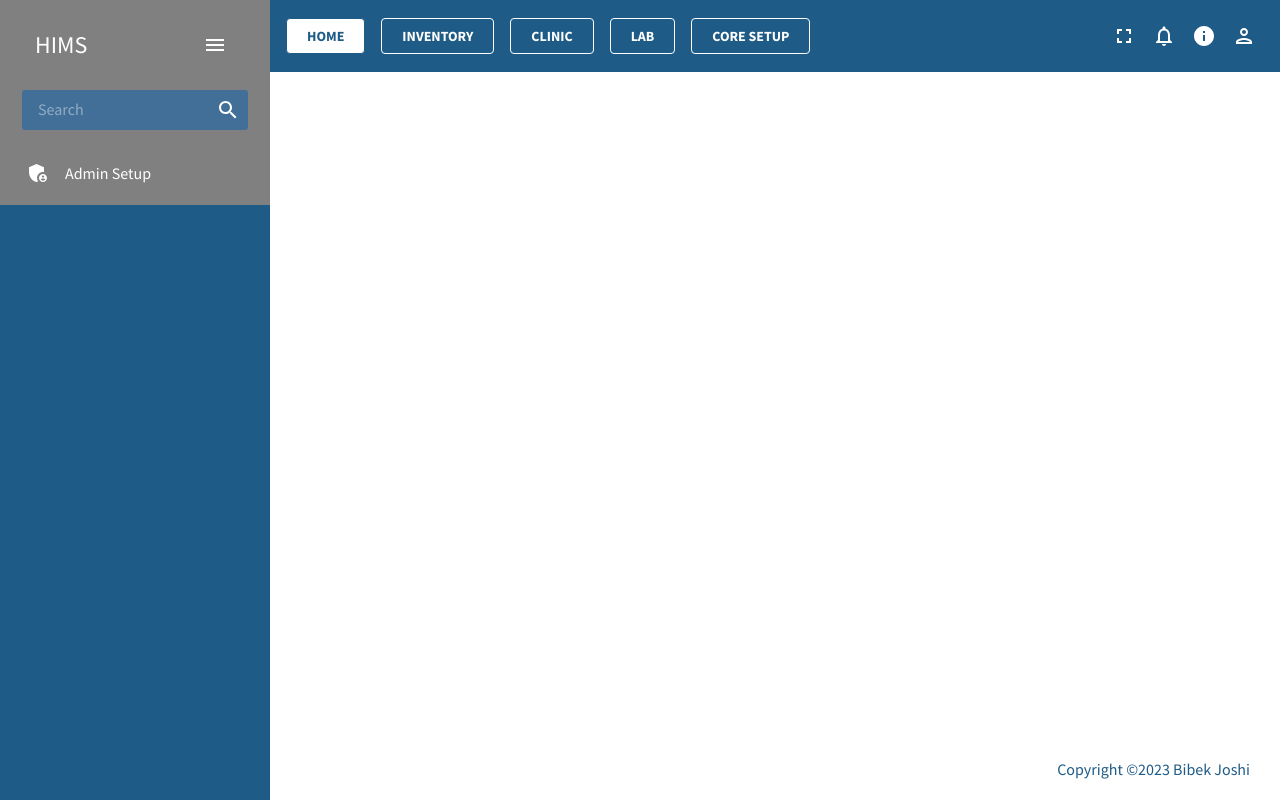
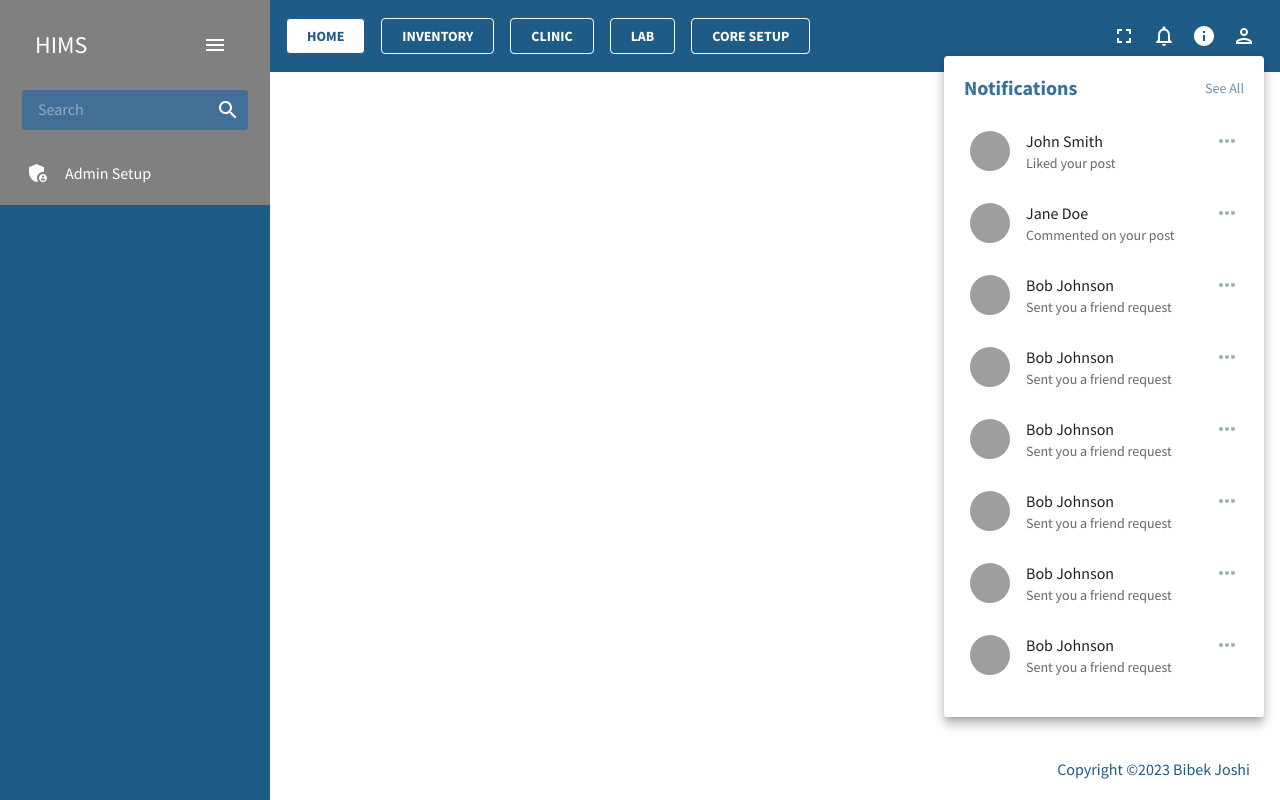
Before and after one commit to bibekjoshi01/react-hospital-management-system, a React (Create React App) app: page /lab in a window 1280 px wide. Both pictures are taken after a click on the button 1164 px from the left and 36 px from the top of the page. Built offline with nearby package versions, Linux system fonts and the light colour scheme; grey boxes are pictures that could not be loaded.

Commit message:
notification section

```diff
--- a/src/components/Notification.jsx
+++ b/src/components/Notification.jsx
@@ -0,0 +1,204 @@
+import React, { useState } from "react";
+import "../css/Notification.css";
+import {
+  Box,
+  IconButton,
+  Popover,
+  Typography,
+  List,
+  ListItem,
+  ListItemAvatar,
+  Avatar,
+  ListItemText,
+} from "@mui/material";
+import NotificationsOutlinedIcon from "@mui/icons-material/NotificationsOutlined";
+import MoreHorizIcon from "@mui/icons-material/MoreHoriz";
+
+const NotificationPanel = () => {
+  // Define state to keep track of whether the notification panel is open or not
+  const [anchorEl, setAnchorEl] = useState(null);
+
+  // Define an event handler to open the notification panel when the notification icon is clicked
+  const handleClick = (event) => {
+    setAnchorEl(event.currentTarget);
+  };
+
+  // Define an event handler to close the notification panel
+  const handleClose = () => {
+    setAnchorEl(null);
+  };
+
+  // Define some dummy data for the notifications
+  const notifications = [
+    {
+      id: 1,
+      avatar: "https://picsum.photos/200",
+      title: "John Smith",
+      content: "Liked your post ",
+    },
+    {
+      id: 2,
+      avatar: "https://picsum.photos/200",
+      title: "Jane Doe",
+      content: "Commented on your post",
+    },
+    {
+      id: 3,
+      avatar: "https://picsum.photos/200",
+      title: "Bob Johnson",
+      content: "Sent you a friend request",
+    },
+    {
+      id: 3,
+      avatar: "https://picsum.photos/200",
+      title: "Bob Johnson",
+      content: "Sent you a friend request",
+    },
+    {
+      id: 3,
+      avatar: "https://picsum.photos/200",
+      title: "Bob Johnson",
+      content: "Sent you a friend request",
+    },
+    {
+      id: 3,
+      avatar: "https://picsum.photos/200",
+      title: "Bob Johnson",
+      content: "Sent you a friend request",
+    },
+    {
+      id: 3,
+      avatar: "https://picsum.photos/200",
+      title: "Bob Johnson",
+      content: "Sent you a friend request",
+    },
+    {
+      id: 3,
+      avatar: "https://picsum.photos/200",
+      title: "Bob Johnson",
+      content: "Sent you a friend request",
+    },
+    {
+      id: 3,
+      avatar: "https://picsum.photos/200",
+      title: "Bob Johnson",
+      content: "Sent you a friend request",
+    },
+    {
+      id: 3,
+      avatar: "https://picsum.photos/200",
+      title: "Bob Johnson",
+      content: "Sent you a friend request",
+    },
+    {
+      id: 3,
+      avatar: "https://picsum.photos/200",
+      title: "Bob Johnson",
+      content: "Sent you a friend request",
+    },
+    {
+      id: 3,
+      avatar: "https://picsum.photos/200",
+      title: "Bob Johnson",
+      content: "Sent you a friend request",
+    },
+  ];
+
+  const BoxStyle = {
+    paddingRight: "10px",
+    paddingLeft: "10px",
+    paddingBottom: "10px",
+    paddingTop: "10px",
+    width: "320px",
+    cursor: "pointer",
+  };
+
+  // Define the content of the notification panel
+  const notificationPanel = (
+    <Popover
+      open={Boolean(anchorEl)}
+      anchorEl={anchorEl}
+      onClose={handleClose}
+      anchorOrigin={{
+        vertical: "bottom",
+        horizontal: "center",
+      }}
+      transformOrigin={{
+        vertical: "top",
+        horizontal: "center",
+      }}
+    >
+      <Box sx={BoxStyle} className="notification-box">
+        <Box
+          sx={{
+            display: "flex",
+            justifyContent: "space-between",
+            alignItems: "center",
+          }}
+        >
+          <Typography
+            variant="h4"
+            sx={{
+              mb: 2,
+              fontWeight: "bold",
+              color: "#37729b",
+              padding: "10px",
+            }}
+          >
+            Notifications
+          </Typography>
+          <Typography
+            variant="h6"
+            sx={{
+              mb: 2,
+              color: "#6296ba",
+              padding: "10px",
+            }}
+          >
+            See All
+          </Typography>
+        </Box>
+
+        <Box sx={{ maxHeight: "600px", overflowY: "auto", marginTop: "-20px" }}>
+          <List sx={{ width: "100%" }}>
+            {notifications.map((notification) => (
+              <Box
+                sx={{
+                  display: "flex",
+                  justifyContent: "space-between",
+                  alignItems: "center",
+                  paddingRight: "15px"
+                }}
+                className="notification"
+              >
+                <ListItem key={notification.id}>
+                  <ListItemAvatar>
+                    <Avatar src={notification.avatar} />
+                  </ListItemAvatar>
+                  <ListItemText
+                    primary={notification.title}
+                    secondary={notification.content}
+                  />
+                </ListItem>
+                <MoreHorizIcon
+                  sx={{ marginBottom: "20px", color: "#97afc1" }}
+                />
+              </Box>
+            ))}
+          </List>
+        </Box>
+      </Box>
+    </Popover>
+  );
+
+  return (
+    <>
+      <IconButton onClick={handleClick}>
+        <NotificationsOutlinedIcon />
+      </IconButton>
+      {notificationPanel}
+    </>
+  );
+};
+
+export default NotificationPanel;
--- a/src/components/dashboard/LabDashboard.jsx
+++ b/src/components/dashboard/LabDashboard.jsx
@@ -3,7 +3,6 @@ import React from 'react'
 function LabDashboard() {
   return (
     <div>
-      Lab Dashboard
     </div>
   )
 }
--- a/src/components/global/Topbar.jsx
+++ b/src/components/global/Topbar.jsx
@@ -14,6 +14,7 @@ import Modal from "@mui/material/Modal";
 import Typography from "@mui/material/Typography";
 import * as React from "react";
 import InfoIcon from "@mui/icons-material/Info";
+import NotificationPanel from "../Notification";
 
 const style = {
   position: "absolute",
@@ -166,15 +167,10 @@ const Topbar = () => {
               >
                 {fullScreen ? <FullscreenExitIcon /> : <FullscreenIcon />}
               </IconButton>
-              <IconButton>
-                <NotificationsOutlinedIcon />
-              </IconButton>
+              <NotificationPanel/>
               <IconButton>
                 <InfoIcon onClick={handleOpen} />
               </IconButton>
-              {/* <IconButton>
-                <SettingsOutlinedIcon />
-              </IconButton> */}
               <IconButton>
                 <PersonOutlinedIcon />
               </IconButton>
--- /dev/null
+++ b/src/css/Notification.css
@@ -0,0 +1,4 @@
+.notification:hover {
+    background-color: #f2f2f2;
+    border-radius: 5px;
+}
--- a/src/index.css
+++ b/src/index.css
@@ -19,17 +19,22 @@ body,
   width: 10px;
 }
 
+::-webkit-scrollbar-button {
+  width: 10px;
+}
+
 /* Track */
 ::-webkit-scrollbar-track {
-  background: #e0e0e0;
+  background: white;
 }
 
 /* Handle */
 ::-webkit-scrollbar-thumb {
-  background: #888;
+  background: rgb(255, 255, 255);
+  border-radius: 5px;
 }
 
 /* Handle on hover */
 ::-webkit-scrollbar-thumb:hover {
-  background: #555;
+  background: #ffffff;
 }
```
